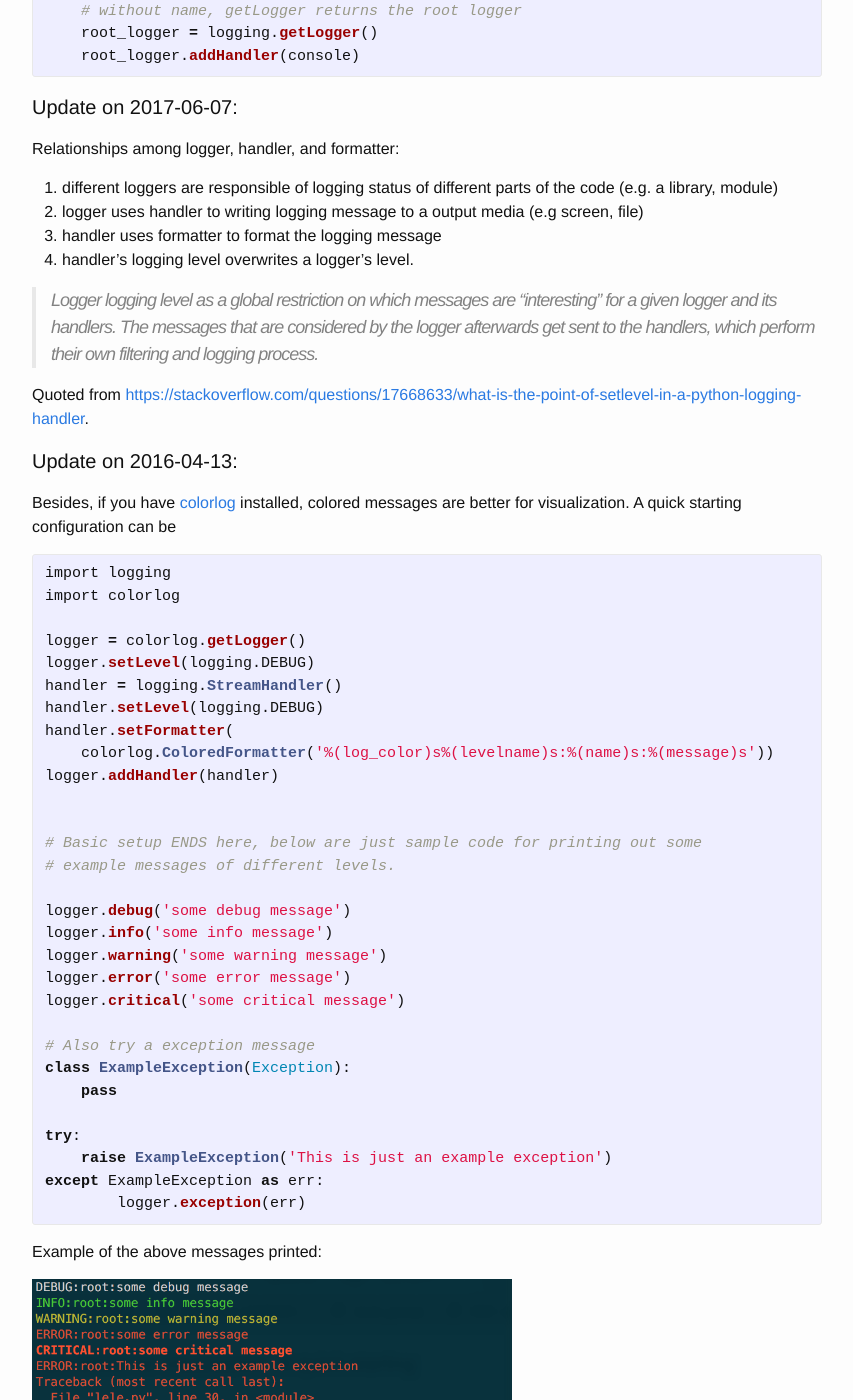
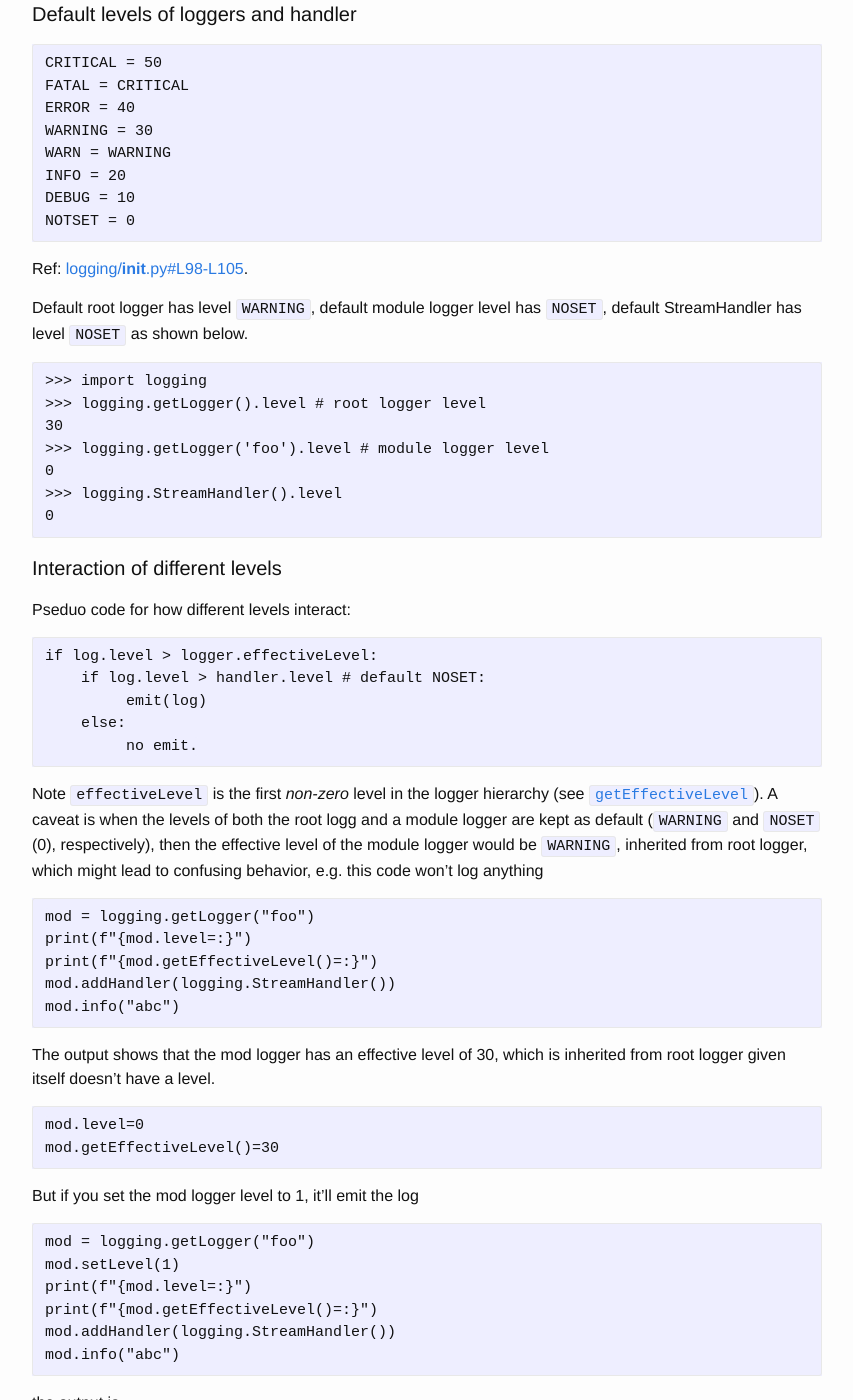
Before and after one commit to zyxue/zyxue.github.io, a Jekyll site: the page built from _posts/2015-08-05-quick-setup-for-python-logging.md, in a window 1280 px wide and 1400 px high, scrolled down 857 px. Shown: the whole window, without its empty margins (213-1066 px from the left). Built offline with Jekyll 4.4.1, drawn with Linux system fonts in a browser that asks for light colours; comment, search, counter and statistics services are not loaded; some of the changed text lies outside the part shown.

Commit message:
updated _posts/2015-08-05-quick-setup-for-python-logging.md with in-depth understanding of logging module

````diff
--- a/_posts/2015-08-05-quick-setup-for-python-logging.md
+++ b/_posts/2015-08-05-quick-setup-for-python-logging.md
@@ -4,6 +4,12 @@ title:  Quick Setup for Python logging
 author: Zhuyi Xue
 tags: python,logging
 ---
+
+* toc
+{:toc}
+
+
+## Quick snippet for setting up logging
 
 The following snippet serves as a cheat sheet for quickly setting up Python
 logging module with more detailed output format.
@@ -20,7 +26,167 @@ For complete setup instruction, please see the
  [documentation](https://docs.python.org/2/library/logging.html) for Python
  logging module.
 
-#### Update on 2018-10-10
+## Update on 2023-12-12: in-depth understanding of logging
+
+#### Default levels of loggers and handler
+
+```
+CRITICAL = 50
+FATAL = CRITICAL
+ERROR = 40
+WARNING = 30
+WARN = WARNING
+INFO = 20
+DEBUG = 10
+NOTSET = 0
+```
+Ref: [logging/__init__.py#L98-L105](https://github.com/python/cpython/blob/c6e614fd81d7dca436fe640d63a307c7dc9f6f3b/Lib/logging/__init__.py#L98-L105).
+
+Default root logger has level `WARNING`, default module logger level has
+`NOSET`, default StreamHandler has level `NOSET` as shown below.
+
+```
+>>> import logging
+>>> logging.getLogger().level # root logger level
+30
+>>> logging.getLogger('foo').level # module logger level
+0
+>>> logging.StreamHandler().level
+0
+```
+
+#### Interaction of different levels
+
+Pseduo code for how different levels interact:
+```
+if log.level > logger.effectiveLevel:
+    if log.level > handler.level # default NOSET:
+         emit(log)
+    else:
+         no emit.
+```
+
+Note `effectiveLevel` is the first *non-zero* level in the logger hierarchy
+(see
+[`getEffectiveLevel`](https://github.com/python/cpython/blob/c6e614fd81d7dca436fe640d63a307c7dc9f6f3b/Lib/logging/__init__.py#L1744-L1749)).
+A caveat is when the levels of both the root logg and a module logger are kept
+as default (`WARNING` and `NOSET` (0), respectively), then the effective level
+of the module logger would be `WARNING`, inherited from root logger, which
+might lead to confusing behavior, e.g. this code won't log anything
+
+```
+mod = logging.getLogger("foo")
+print(f"{mod.level=:}")
+print(f"{mod.getEffectiveLevel()=:}")
+mod.addHandler(logging.StreamHandler())
+mod.info("abc")
+```
+
+The output shows that the mod logger has an effective level of 30, which is
+inherited from root logger given itself doesn't have a level.
+
+```
+mod.level=0
+mod.getEffectiveLevel()=30
+```
+
+But if you set the mod logger level to 1, it'll emit the log
+
+```
+mod = logging.getLogger("foo")
+mod.setLevel(1)
+print(f"{mod.level=:}")
+print(f"{mod.getEffectiveLevel()=:}")
+mod.addHandler(logging.StreamHandler())
+mod.info("abc")
+```
+the output is
+```
+mod.level=1
+mod.getEffectiveLevel()=1
+abc
+```
+
+#### Reason to duplicated logs
+
+Sometimes one may see one log gets duplicated twice, a common reason could be
+that both the module logger and root logger has a Streamhandler configured, so
+logs from the module logger will get emitted twice, e.g.
+
+```
+root = logging.getLogger()
+mod = logging.getLogger("foo")
+
+handler = logging.StreamHandler()
+handler.setFormatter(
+    logging.Formatter(fmt="%(asctime)s|%(name)s|%(levelname)s|%(message)s")
+)
+
+root.addHandler(handler)
+mod.addHandler(handler)
+
+mod.warning("abc")
+```
+The output is
+```
+2023-12-12 17:18:05,566|foo|WARNING|abc
+2023-12-12 17:18:05,566|foo|WARNING|abc
+```
+
+#### Simple logging strategy
+
+One simple logging strategy is to reserve root logger for 3rd-party library
+loggers and set propagate of 1st-party modules logger to False to avoid log
+duplication, e.g.
+
+{% gist fcbc9ddece7e0abf76c56cb49ed76bb0 %}
+
+Then, with the following setup:
+
+```
+# first_party.py
+import log_utils
+
+logger = log_utils.get_logger(__name__)
+
+
+def log_something():
+    logger.info("I'm first party.")
+    logger.warning("I'm first party sending a warning.")
+
+
+# third_party.py
+import logging
+
+logger = logging.getLogger(__name__)
+
+
+def log_something():
+    logger.debug("I'm third party debugging.")
+    logger.warning("I'm third party sending a warning.")
+
+# main.py
+import log_utils
+import first_party
+import third_party
+
+log_utils.configure_root_logger()
+
+first_party.log_something()
+third_party.log_something()
+```
+
+Running `main.py` outputs
+```
+2023-12-12 22:12:39,756|first_party|INFO|I'm first party.
+2023-12-12 22:12:39,756|first_party|WARNING|I'm first party sending a warning.
+2023-12-12 22:12:39,757|third_party|WARNING|I'm third party sending a warning.
+```
+
+Note the debug message from `third_party.py` does not get emitted as expected.
+
+
+## Update on 2018-10-10: quick `setup_log` (deprecated)
 
 Quick setup for logging to both a file and the console
 
@@ -44,7 +210,7 @@ def setup_log(log_file):
     root_logger.addHandler(console)
 {% endhighlight %}
 
-#### Update on 2017-06-07:
+## Update on 2017-06-07: notes from Stack Overflow
 
 Relationships among logger, handler, and formatter:
 
````
Also changed, not shown: other parts of _posts/2015-08-05-quick-setup-for-python-logging.md (+1 -1 lines).
